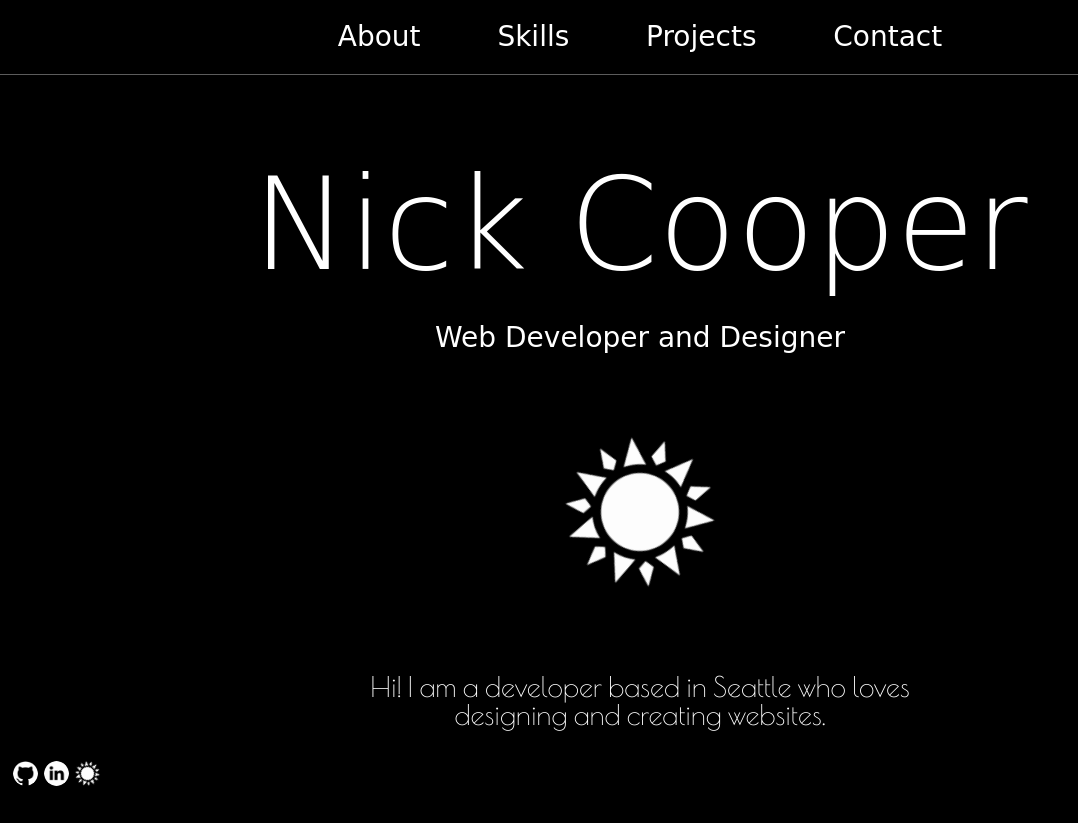
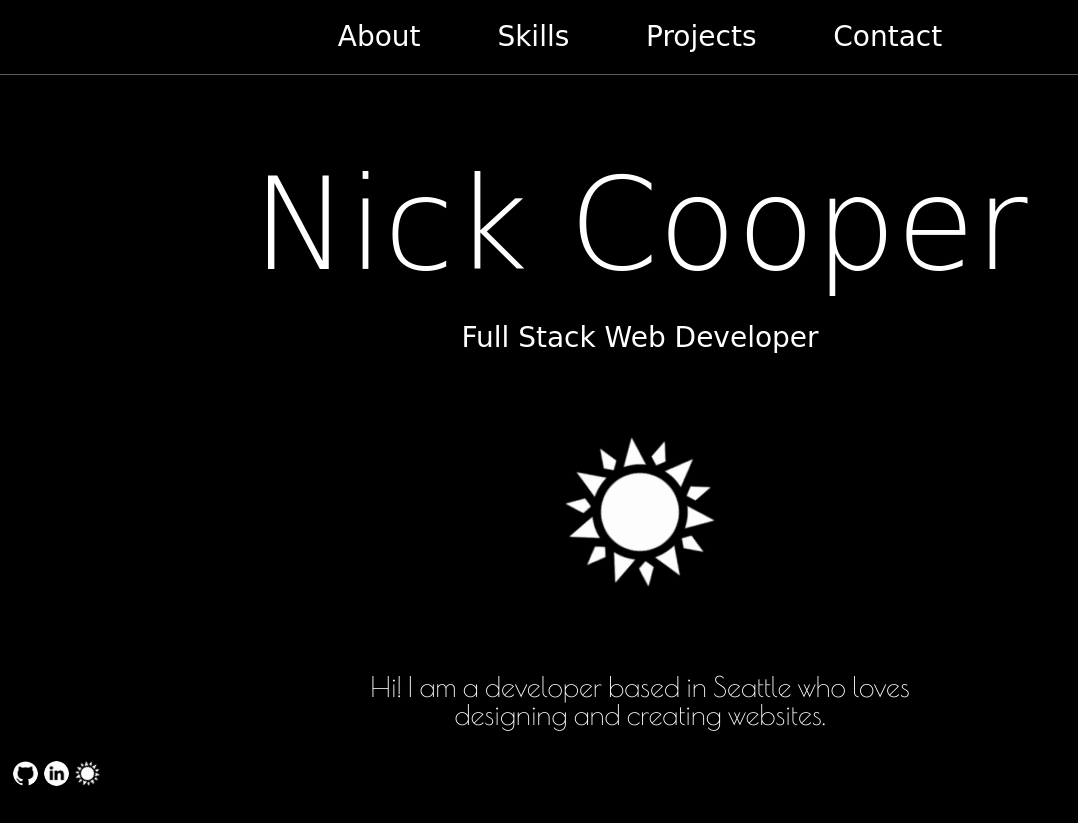
Before and after one commit to NCooper00/PORTFOLIO, a plain HTML site: page index.html in a window 1280 px wide. Shown: the top 823 px of the page, without its empty margins (0-1078 px from the left). Drawn offline with nearby package versions, Linux system fonts and the light colour scheme; a web font is replaced by a local one.

Commit message:
full stack

```diff
--- a/index.html
+++ b/index.html
@@ -54,7 +54,7 @@
         <div class="ABOUT">
             <div class="nameStack">
                 <h1 class="NAME">Nick Cooper</h1>
-                <div class="fullStack">Web Developer and Designer</div>
+                <div class="fullStack">Full Stack Web Developer</div>
             </div>
 
             <div class="sunHolder">
```
